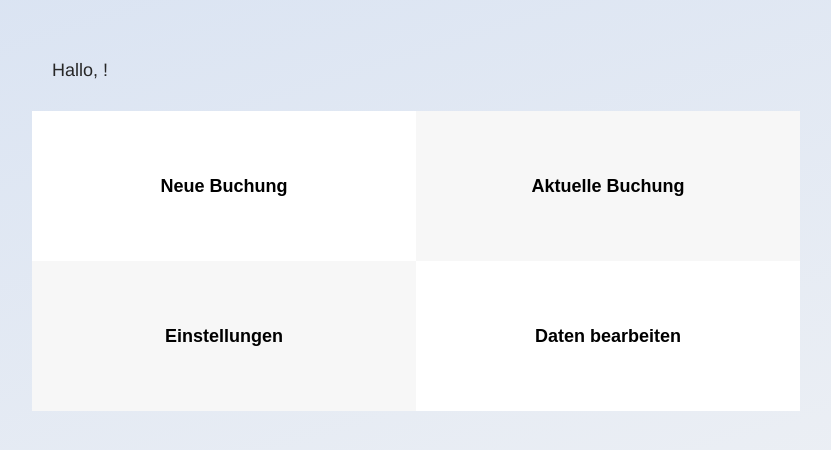
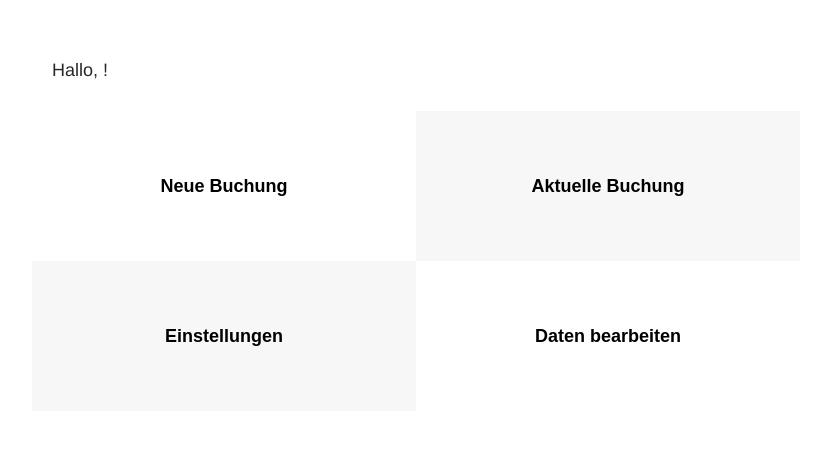
Before and after one commit to samsour/easy-job-export, a Vue app: page /home in a window 1280 px wide. Shown: the top 450 px of the page, without its empty margins (224-1055 px from the left). Built offline with nearby package versions, Linux system fonts and the light colour scheme.

Commit message:
Add app navigation

```diff
--- a/src/App.vue
+++ b/src/App.vue
@@ -1,12 +1,18 @@
 <template>
   <div id="app">
+    <navigation-bar />
     <router-view />
   </div>
 </template>
 
 <script>
+import NavigationBar from './components/NavigationBar';
+
 export default {
-  name: 'app'
+  name: 'app',
+  components: {
+    NavigationBar
+  }
 }
 </script>
 
@@ -22,12 +28,7 @@ export default {
   -webkit-font-smoothing: antialiased;
   -moz-osx-font-smoothing: grayscale;
   color: #272727;
-  padding-top: 60px;
   min-height: 100vh;
-  background: linear-gradient(to bottom right, rgba(rgb(133, 167, 220), 0.38), rgba(#E5E5E5, 0.38));
-  background-size: 200%;
-  background-position: 100%;
-  animation: background-animation infinite 15s;
 }
 
 @keyframes background-animation {
--- /dev/null
+++ b/src/components/NavigationBar.vue
@@ -0,0 +1,24 @@
+<template>
+    <nav class="navigation-bar">
+        <a v-if="!$route.path.includes('home')">
+            <img @click="$router.go(-1)" class="navigation-bar__arrow" src="@/assets/icons/arrow.svg">
+        </a>
+    </nav>
+</template>
+
+<script>
+export default {
+    name: "navigation-bar",
+}
+</script>
+
+<style lang="scss">
+.navigation-bar {
+    padding: 30px;
+
+    &__arrow {
+        width: 40px;
+        transform: rotate(180deg);
+    }
+}
+</style>
```
Also changed, not shown: src/assets/icons/arrow.svg (added), src/assets/icons/syzygy-logo.svg (deleted).
